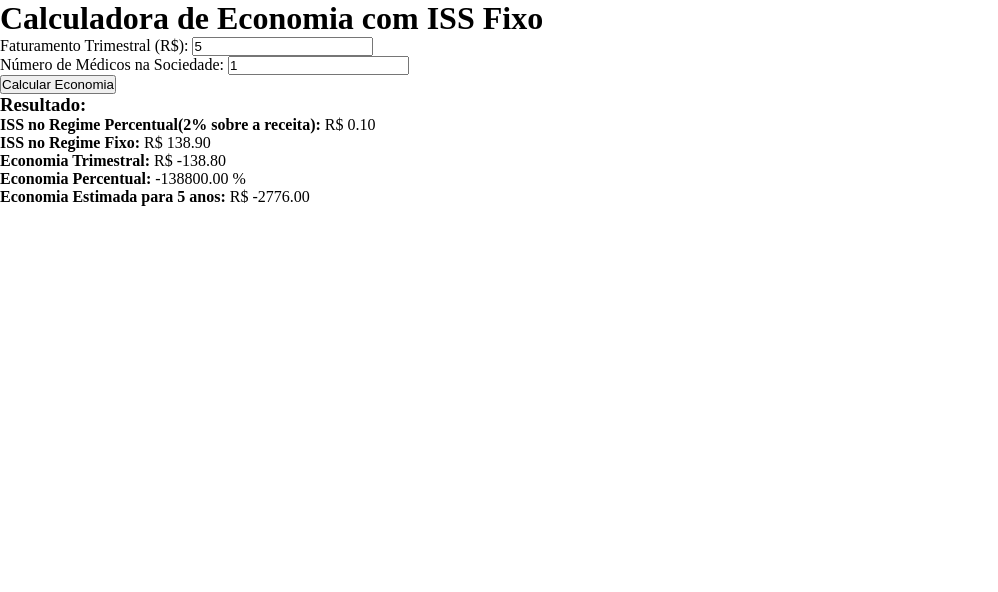
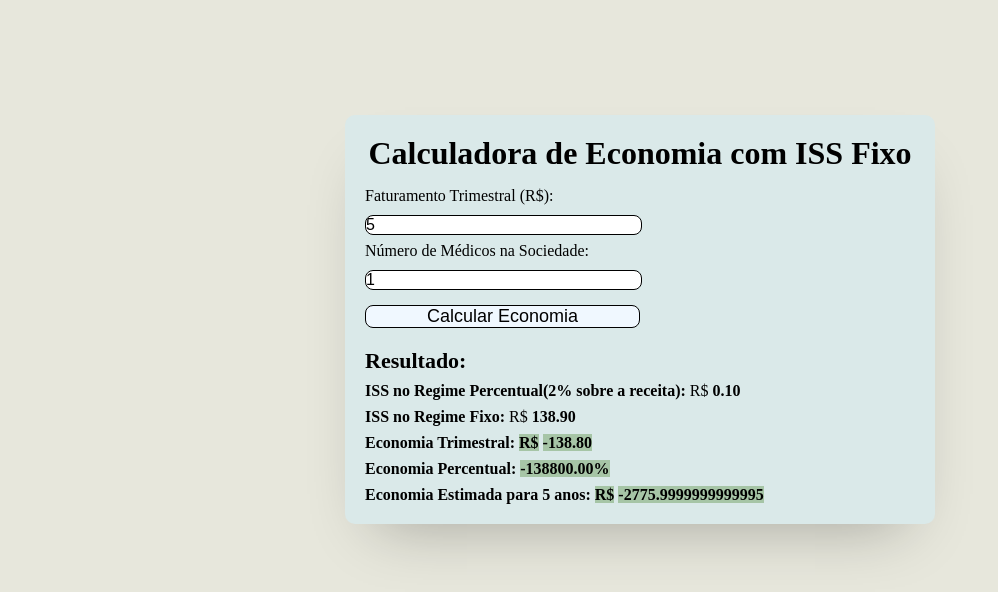
Before and after one commit to lopesofia20/CalculadoraImpostos, a plain HTML site: page index.html in a window 1280 px wide. Both pictures are taken after typing "5" into the empty fields and a click on the button "Calcular Economia". Shown: the whole page, without its empty margins (0-998 px from the left). Drawn offline with Linux system fonts and the light colour scheme.

Commit message:
Add files via upload

```diff
--- a/index.html
+++ b/index.html
@@ -3,38 +3,89 @@
 <head>
   <meta charset="UTF-8">
   <meta name="viewport" content="width=device-width, initial-scale=1.0">
+  <script>
+    function calcularEconomia() {
+      const faturamentoTrimestral = parseFloat(document.getElementById("faturamento").value);
+      const numeroMedicos = parseInt(document.getElementById("medicos").value);
+
+      //Validar botão com a tecla Enter
+      document.addEventListener("keypress", function(e) {
+        if(e.key === "Enter") {
+          const button = document.querySelector("#botao");
+          button.click();
+        }
+      });
+
+      // Validação dos valores
+      if (isNaN(faturamentoTrimestral) || faturamentoTrimestral <= 0) {
+        alert("Por favor, insira um valor válido para o faturamento.");
+        return;
+      }
+
+      if (isNaN(numeroMedicos) || numeroMedicos <= 0) {
+        alert("Por favor, insira um número válido de médicos.");
+        return;
+      }
+
+      // Cálculo do ISS no Regime Percentual
+      const issPercentualMensal = (faturamentoTrimestral / 3) * 0.02; // 2% sobre o faturamento mensal
+      const issPercentualTrimestral = issPercentualMensal * 3;
+
+      // Cálculo do ISS no Regime Fixo
+      const issFixoMensal = 46.30; // valor fixo por médico
+      const issFixoTrimestral = issFixoMensal * 3 * numeroMedicos;
+
+      // Cálculo da economia trimestral
+      const Trimestral = issPercentualTrimestral - issFixoTrimestral;
+
+      // Cálculo da economia percentual
+      const Percentual = ((Trimestral / issPercentualTrimestral) * 100).toFixed(2);
+
+      // Cálculo da economia em 5 anos
+      const economiaCinco = Trimestral * 20; // 5 * 4 , 5 anos e 4 trimestres por ano
+
+      // Resultados
+      document.getElementById("issPercentual").textContent = issPercentualTrimestral.toFixed(2);
+      document.getElementById("issFixo").textContent = issFixoTrimestral.toFixed(2);
+      document.getElementById("Trimestral").textContent = Trimestral.toFixed(2);
+      document.getElementById("Percentual").textContent = Percentual;
+      document.getElementById("economiaCinco").textContent = economiaCinco;
+    }
+  </script>
+
   <title>Calculadora de Economia com ISS Fixo</title>
   <link rel="stylesheet" href="styles.css">
 </head>
+
 <body>
 
-  <div class="container">
+  <div class="divv">
     <h1>Calculadora de Economia com ISS Fixo</h1>
 
-    <div class="form-group">
+    <div class="tris">
       <label for="faturamento">Faturamento Trimestral (R$):</label>
       <input type="number" id="faturamento" placeholder="Ex: 300000" />
     </div>
 
-    <div class="form-group">
+    <div class="nmed">
       <label for="medicos">Número de Médicos na Sociedade:</label>
       <input type="number" id="medicos" value="1" min="1" />
     </div>
 
-    <div class="form-group">
-      <button onclick="calcularEconomia()">Calcular Economia</button>
+    <div class="econ">
+      <button onclick="calcularEconomia()" id="botao">Calcular Economia</button>
     </div>
 
-    <div class="result">
+    <div class="res">
       <h3>Resultado:</h3>
       <p><strong>ISS no Regime Percentual(2% sobre a receita):</strong> R$ <span id="issPercentual"></span></p>
       <p><strong>ISS no Regime Fixo:</strong> R$ <span id="issFixo"></span></p>
-      <p><strong>Economia Trimestral:</strong> R$ <span id="Trimestral"></span></p>
-      <p><strong>Economia Percentual:</strong> <span id="Percentual"></span> %</p>
-      <p><strong>Economia Estimada para 5 anos:</strong> R$ <span id="economiaCinco"></span></p>
+      <p><strong>Economia Trimestral:</strong> <a>R$</a> <span id="Trimestral"></span></p>
+      <p><strong>Economia Percentual:</strong> <span id="Percentual"></span><b>%</b> </p>
+      <p><strong>Economia Estimada para 5 anos:</strong> <a>R$</a> <span id="economiaCinco"></span></p>
     </div>
   </div>
 
-  <script src="calc.js"></script>
+
 </body>
 </html>
--- a/styles.css
+++ b/styles.css
@@ -2,3 +2,100 @@
     margin: 0;
     padding: 0;
 }
+
+body{
+    background-color: rgb(231, 231, 220);
+    display: flex;
+    justify-content: center;
+    height: 100%;
+}
+
+.divv{
+    background-color: rgb(218, 233, 233);
+    margin-top: 9%;
+    padding: 20px;
+    width: 100%;
+    max-width: 550px;
+    box-shadow: 0px 30px 60px -30px rgba(0, 0, 0, 0.3);
+    border-radius: 10px;
+
+}
+
+h1{
+    text-align: center;
+    margin-bottom: 15px;
+}
+
+.tris{
+    margin-bottom: 7px;
+}
+
+label{
+    display: block;
+    font-size: 16px;
+    margin-bottom: 10px;
+}
+
+input{
+    width: 50%;
+    border-style: none;
+    border-radius: 8px;
+    font-size: 16px;
+    border: 0.7px solid;
+
+}
+
+#faturamento::placeholder{
+    padding-left: 5px;
+}
+
+button{
+    width: 50%;
+    font-size: 18px;
+    border: 0.7px solid;
+    border-radius: 8px;
+    color: aliceblue;
+    background-color: rgb(0, 0, 0);
+    margin-top: 15px;
+    margin-bottom: 20px;
+    cursor: pointer;
+    transition: all 0.5s ease-out;
+}
+
+button:hover, button:focus{
+    border: 0.7px solid;
+    color: black;
+    background-color: aliceblue;
+}
+
+.res h3{
+    font-size: 22px;
+}
+
+.res p{
+    margin-top: 8px;
+}
+
+#economiaCinco, #Trimestral{
+    font-weight: 900;
+    background-color: rgb(166, 197, 166);
+}
+
+#Percentual{
+    font-weight: 900;
+    background-color: rgb(166, 197, 166);
+}
+
+#issPercentual, #issFixo{
+    font-weight: 900;
+}
+
+a{
+    font-weight: 900;
+    background-color: rgb(166, 197, 166);
+}
+
+b{
+    font-weight: 900;
+    background-color: rgb(166, 197, 166);
+}
```
